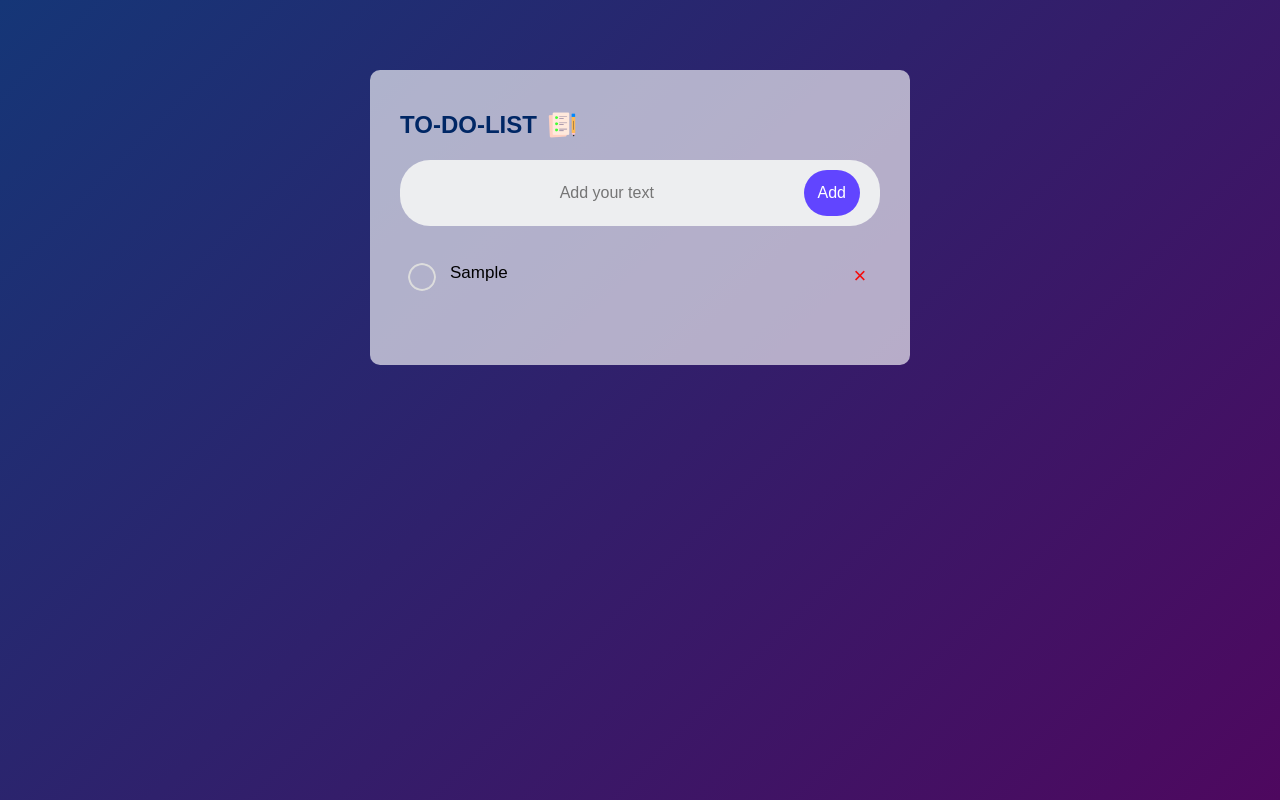
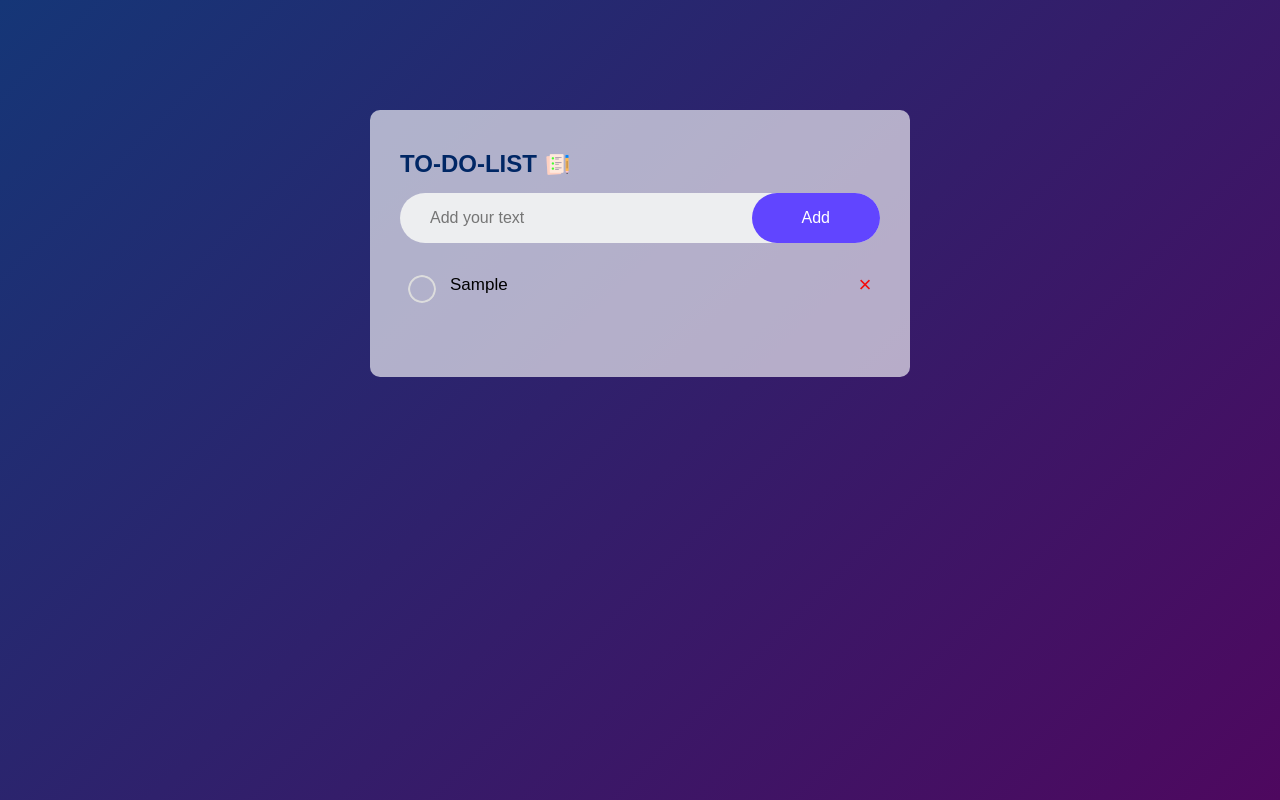
Before and after one commit to sahu-Shivam111/TO-DO-LIST, a plain HTML site: page index.html in a window 1280 px wide. Both pictures are taken after typing "Sample" into the empty fields and a click on the button "Add". Drawn offline with Linux system fonts and the light colour scheme.

Commit message:
Update style.css

```diff
--- a/style.css
+++ b/style.css
@@ -12,63 +12,66 @@
     padding: 10px;
 }
 
+/* MOBILE-FIRST STYLES (Default for small screens) */
 .todo-app {
     width: 100%;
-  max-width: 540px;
+    max-width: 100%;
     background: #ffffffa3;
-  margin: 60px auto 20px;
-  padding: 30px 20px 60px;
-  border-radius: 10px; /* fixed typo: was "border: radius" */
+    margin: 20px auto;
+    padding: 20px;
+    border-radius: 10px;
+    box-sizing: border-box;
 }
 
 h2 {
     color: #002765;
     display: flex;
     align-items: center;
-  margin-bottom: 20px;
+    margin-bottom: 15px;
+    font-size: 1.5rem;
 }
 
 h2 img {
-  width: 30px;
-  margin-left: 10px;
+    width: 25px;
+    margin-left: 8px;
 }
 
 .row {
     display: flex;
-  flex-direction: column; /* mobile-first: stack vertically */
+    flex-direction: column;
     gap: 10px;
-  background: #edeef0;
-  border-radius: 30px;
-  padding: 10px 20px;
-  margin-bottom: 25px;
+    background: transparent;
+    margin-bottom: 20px;
 }
 
 input {
-  width: 100%;
+    text-align: center;
     border: none;
     outline: none;
-  background: transparent;
-  padding: 10px;
-  font-size: 14px;
-  text-align: center;
+    background: #edeef0;
+    padding: 12px;
+    font-size: 1rem;
+    border-radius: 30px;
+    width: 100%;
+    box-sizing: border-box;
 }
 
 button {
-  width: 100%;
     border: none;
     outline: none;
     padding: 14px;
     background: #6145ff;
     color: #fff;
-  font-size: 16px;
+    font-size: 1rem;
     cursor: pointer;
-  border-radius: 40px;
+    border-radius: 30px;
+    width: 100%;
 }
 
 ul li {
     list-style: none;
-  font-size: 17px;
-  padding: 12px 8px 12px 50px;
+    font-size: 1rem;
+    padding: 12px 8px 12px 40px;
     user-select: none;
     cursor: pointer;
     position: relative;
@@ -77,14 +80,14 @@ ul li {
 ul li::before {
     content: '';
     position: absolute;
-  height: 28px;
-  width: 28px;
-  border-radius: 50px;
+    height: 24px;
+    width: 24px;
+    border-radius: 50%;
     background-image: url(images/unchecked.png);
     background-size: cover;
     background-position: center;
-  top: 12px;
-  left: 8px;
+    top: 10px;
+    left: 5px;
 }
 
 ul li.checked {
@@ -99,12 +102,13 @@ ul li.checked::before {
 ul li span {
     position: absolute;
     right: 0;
-  top: 5px;
-  width: 40px;
-  height: 40px;
-  font-size: 22px;
+    top: 50%;
+    transform: translateY(-50%);
+    width: 30px;
+    height: 30px;
+    font-size: 1.4rem;
     color: #f50b0b;
-  line-height: 40px;
+    line-height: 30px;
     text-align: center;
     border-radius: 50%;
 }
@@ -113,21 +117,58 @@ ul li span:hover {
     background: #f406068b;
 }
 
-/* ✅ Tablet/Desktop Enhancements */
+/* TABLET STYLES (min-width: 600px) */
 @media (min-width: 600px) {
+    .todo-app {
+        max-width: 80%;
+        padding: 30px;
+        margin: 40px auto;
+    }
+
     .row {
         flex-direction: row;
+        background: #edeef0;
+        border-radius: 30px;
+        padding-left: 15px;
+    }
+
+    input {
+        text-align: left;
+        background: transparent;
+        padding-left: 10px;
     }
 
     button {
         width: auto;
+        padding: 14px 30px;
+    }
 }
 
-  input {
-    font-size: 16px;
+/* DESKTOP STYLES (min-width: 768px) */
+@media (min-width: 768px) {
+    .todo-app {
+        max-width: 540px;
+        margin: 100px auto;
+        padding: 40px 30px 70px;
     }
 
-  .todo-app {
-    padding: 40px 30px 70px;
+    .row {
+        padding-left: 20px;
+    }
+
+    button {
+        padding: 16px 50px;
+    }
+
+    ul li {
+        padding: 12px 8px 12px 50px;
+        font-size: 17px;
+    }
+
+    ul li::before {
+        height: 28px;
+        width: 28px;
+        top: 12px;
+        left: 8px;
     }
 }
```
Lines whose indentation alone changed are shown as unchanged.
